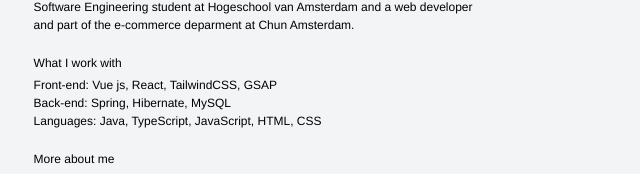
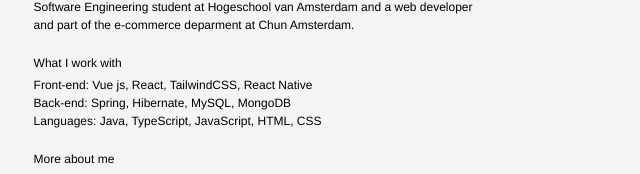
Before and after one commit to ivnccy/portfolio, a Vue app: page / in a window 1280 px wide. Shown: the part 227-401 px from the top of the page, without its empty margins (312-952 px from the left). Built offline with nearby package versions, Linux system fonts and the light colour scheme.

Commit message:
text update

```diff
--- a/src/components/Head.vue
+++ b/src/components/Head.vue
@@ -15,9 +15,9 @@
     <section>
       <p>What I work with</p>
       <p>
-        Front-end: Vue js, React, TailwindCSS, GSAP
+        Front-end: Vue js, React, TailwindCSS, React Native
         <br />
-        Back-end: Spring, Hibernate, MySQL
+        Back-end: Spring, Hibernate, MySQL, MongoDB
         <br />
         Languages: Java, TypeScript, JavaScript, HTML, CSS
       </p>
```
